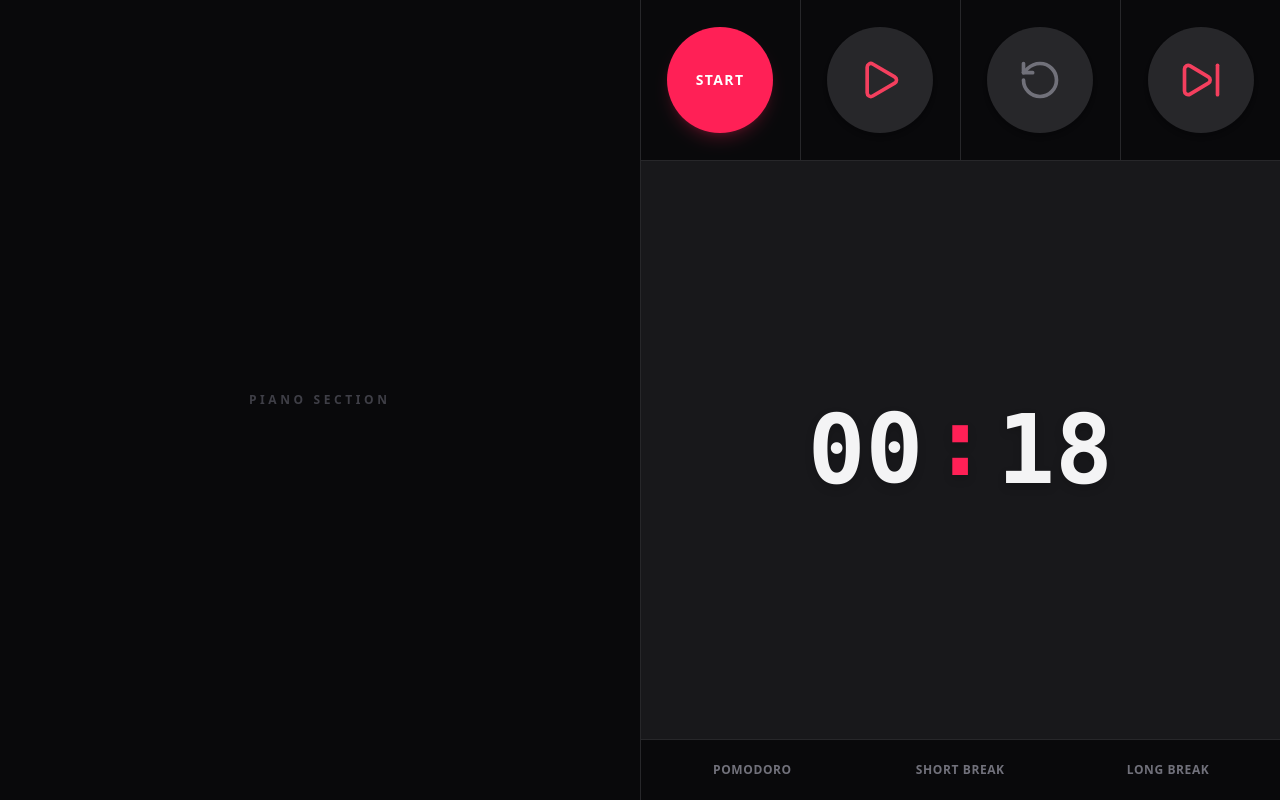
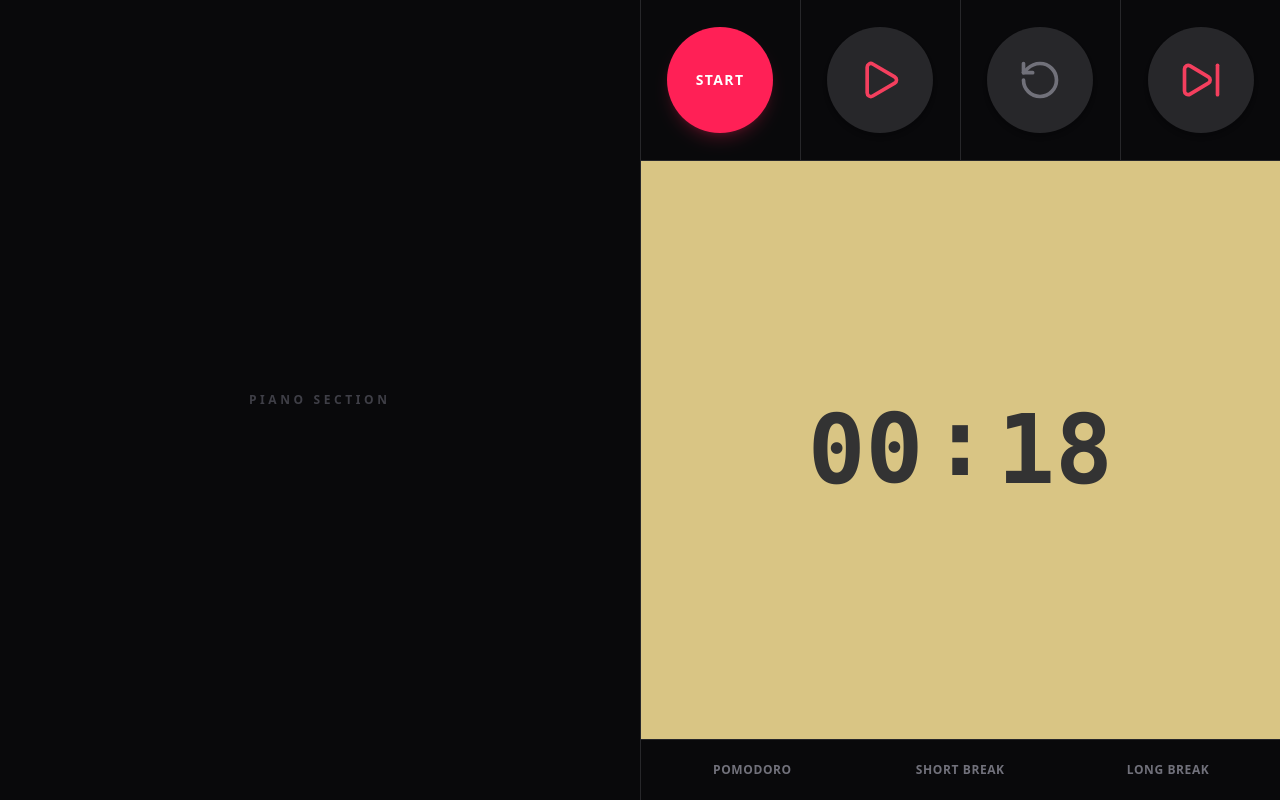
Before and after one commit to yamakai7649/HUKANZEN_APP, a Next.js app: page / in a window 1280 px wide. Built offline with nearby package versions, Linux system fonts and the light colour scheme.

Commit message:
特になし

```diff
--- a/src/components/timer/TimerDisplay.tsx
+++ b/src/components/timer/TimerDisplay.tsx
@@ -35,15 +35,15 @@ export const TimerDisplay = ({ status, startTime, snapshotTime, onTimeUp }: Time
     const [m1, m2, s1, s2] = splitTimeToDigits(remainingTime);
 
     return (
-        <div className="flex flex-auto items-center justify-center bg-zinc-900">
-            <div className="flex items-center text-8xl font-bold font-mono text-zinc-100 drop-shadow-lg">
-                <RollingDigit digit={m1} max={6} isCountUp={isCountUp}/>
-                <RollingDigit digit={m2} max={9} isCountUp={isCountUp}/>
+        <div className="flex flex-auto items-center justify-center bg-[#d9c584]">
+            <div className="flex items-center text-8xl font-bold font-mono text-[#333]">
+                <RollingDigit digit={m1} max={6} isCountUp={isCountUp} />
+                <RollingDigit digit={m2} max={9} isCountUp={isCountUp} />
 
-                <span className="mx-2 pb-4 text-rose-500">:</span>
+                <span className="mx-2 pb-4">:</span>
 
-                <RollingDigit digit={s1} max={5} isCountUp={isCountUp}/>
-                <RollingDigit digit={s2} max={9} isCountUp={isCountUp}/>
+                <RollingDigit digit={s1} max={5} isCountUp={isCountUp} />
+                <RollingDigit digit={s2} max={9} isCountUp={isCountUp} />
             </div>
         </div>
     );
```
